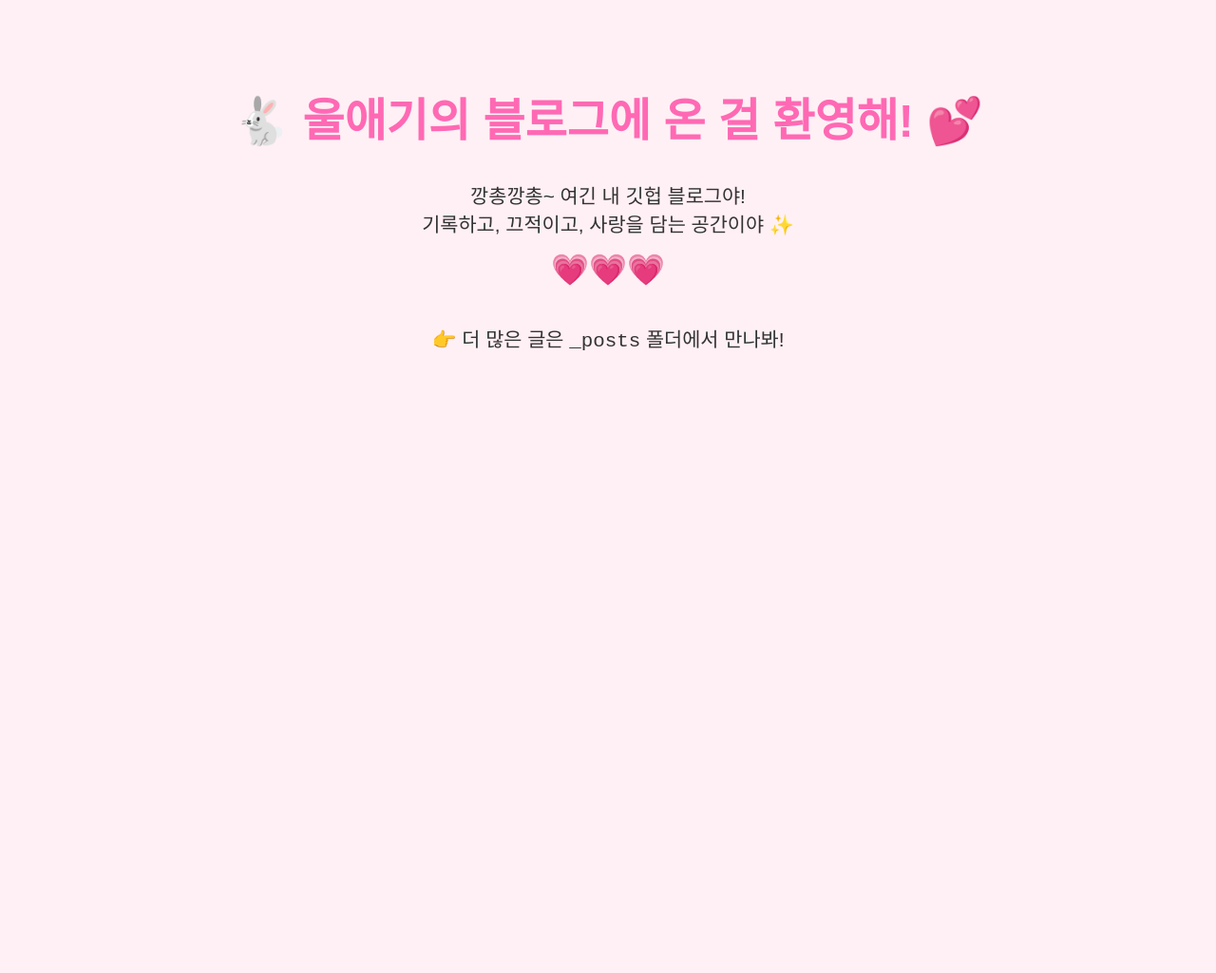
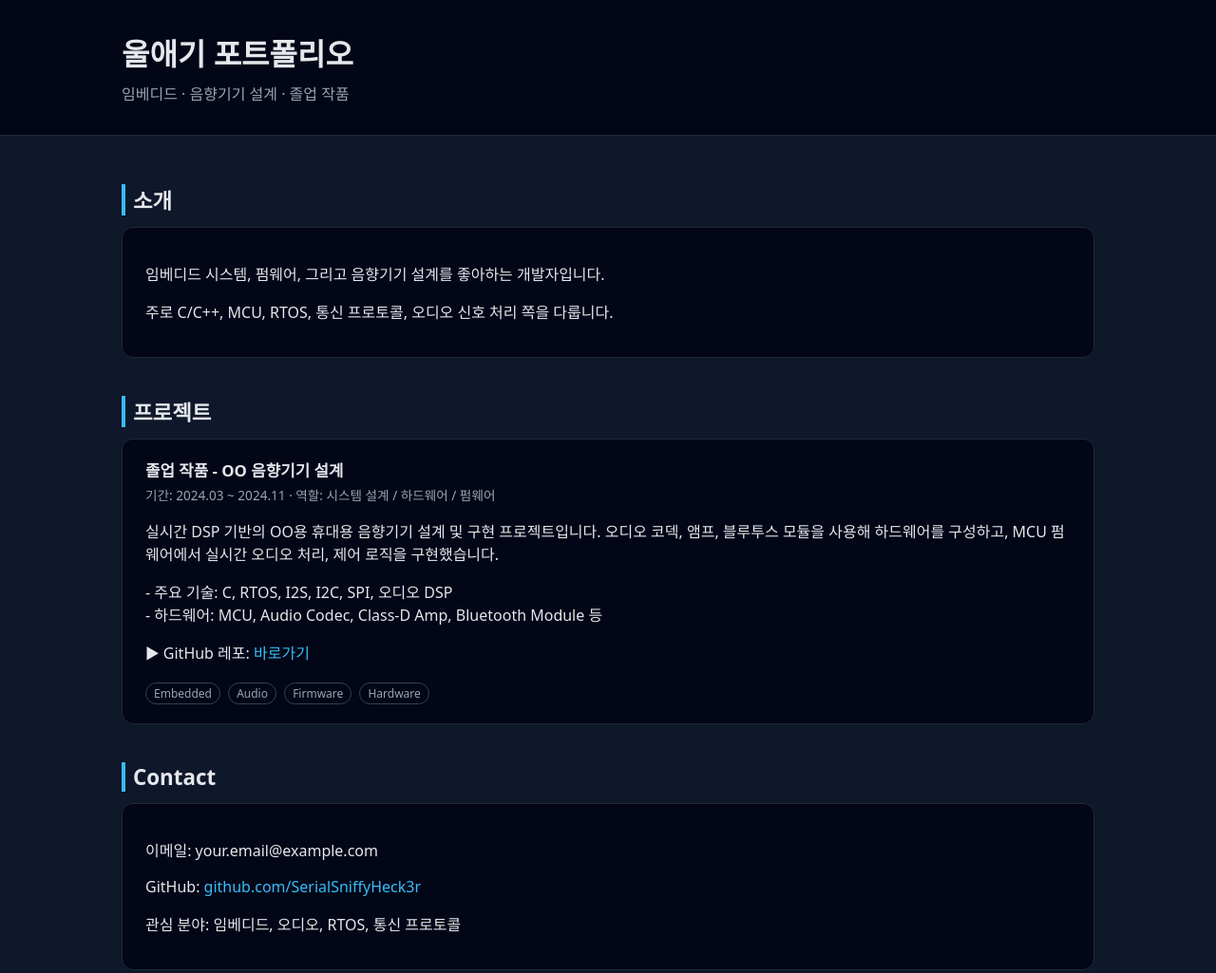
Before and after one commit to SerialSniffyHeck3r/SerialSniffyHeck3r.github.io, a plain HTML site: page index.html in a window 1280 px wide. Shown: the top 1025 px of the page at 95% size. Before the commit the page ends 800 px from the top, so only its background shows below. Drawn offline with Linux system fonts and the light colour scheme.

Commit message:
Add files via upload

```diff
--- a/index.html
+++ b/index.html
@@ -2,38 +2,155 @@
 <html lang="ko">
 <head>
   <meta charset="UTF-8">
-  <meta name="viewport" content="width=device-width, initial-scale=1">
-  <title>울애기의 블로그 💗</title>
+  <title>울애기 포트폴리오 - 임베디드 & 음향기기</title>
   <style>
     body {
-      font-family: 'Arial', sans-serif;
-      background-color: #fff0f5;
-      color: #333;
+      margin: 0;
+      padding: 0;
+      font-family: system-ui, -apple-system, BlinkMacSystemFont, "Segoe UI", sans-serif;
+      background: #0f172a;
+      color: #e5e7eb;
+    }
+
+    header {
+      padding: 2rem 10%;
+      background: #020617;
+      border-bottom: 1px solid #1f2937;
+    }
+
+    .title {
+      font-size: 2rem;
+      font-weight: 700;
+    }
+
+    .subtitle {
+      margin-top: 0.5rem;
+      color: #9ca3af;
+    }
+
+    main {
+      padding: 2rem 10%;
+    }
+
+    section {
+      margin-bottom: 2.5rem;
+    }
+
+    h2 {
+      font-size: 1.4rem;
+      margin-bottom: 0.75rem;
+      border-left: 4px solid #38bdf8;
+      padding-left: 0.5rem;
+    }
+
+    .card {
+      border: 1px solid #1f2937;
+      border-radius: 0.75rem;
+      padding: 1.25rem 1.5rem;
+      background: #020617;
+      margin-bottom: 1rem;
+    }
+
+    .tag {
+      display: inline-block;
+      padding: 0.15rem 0.5rem;
+      border-radius: 999px;
+      border: 1px solid #374151;
+      font-size: 0.75rem;
+      margin-right: 0.25rem;
+      margin-top: 0.25rem;
+      color: #9ca3af;
+    }
+
+    .project-title {
+      font-weight: 600;
+      font-size: 1.05rem;
+      margin-bottom: 0.25rem;
+    }
+
+    .project-meta {
+      font-size: 0.85rem;
+      color: #9ca3af;
+      margin-bottom: 0.5rem;
+    }
+
+    a {
+      color: #38bdf8;
+      text-decoration: none;
+    }
+
+    a:hover {
+      text-decoration: underline;
+    }
+
+    footer {
+      padding: 1.5rem 10%;
+      border-top: 1px solid #1f2937;
+      font-size: 0.85rem;
+      color: #6b7280;
       text-align: center;
-      padding: 3rem;
-    }
-    h1 {
-      font-size: 3rem;
-      color: #ff69b4;
-    }
-    p {
-      font-size: 1.3rem;
-      margin-top: 1rem;
-    }
-    .heart {
-      font-size: 2rem;
-      animation: bounce 1.2s infinite;
-    }
-    @keyframes bounce {
-      0%, 100% { transform: translateY(0); }
-      50% { transform: translateY(-10px); }
     }
   </style>
 </head>
 <body>
-  <h1>🐇 울애기의 블로그에 온 걸 환영해! 💕</h1>
-  <p>깡총깡총~ 여긴 내 깃헙 블로그야!<br>기록하고, 끄적이고, 사랑을 담는 공간이야 ✨</p>
-  <p class="heart">💗💗💗</p>
-  <p>👉 더 많은 글은 <code>_posts</code> 폴더에서 만나봐!</p>
+  <header>
+    <div class="title">울애기 포트폴리오</div>
+    <div class="subtitle">임베디드 · 음향기기 설계 · 졸업 작품</div>
+  </header>
+
+  <main>
+    <section id="about">
+      <h2>소개</h2>
+      <div class="card">
+        <p>임베디드 시스템, 펌웨어, 그리고 음향기기 설계를 좋아하는 개발자입니다.</p>
+        <p>주로 C/C++, MCU, RTOS, 통신 프로토콜, 오디오 신호 처리 쪽을 다룹니다.</p>
+      </div>
+    </section>
+
+    <section id="projects">
+      <h2>프로젝트</h2>
+
+      <div class="card">
+        <div class="project-title">졸업 작품 - OO 음향기기 설계</div>
+        <div class="project-meta">
+          기간: 2024.03 ~ 2024.11 · 역할: 시스템 설계 / 하드웨어 / 펌웨어
+        </div>
+        <p>
+          실시간 DSP 기반의 OO용 휴대용 음향기기 설계 및 구현 프로젝트입니다.
+          오디오 코덱, 앰프, 블루투스 모듈을 사용해 하드웨어를 구성하고,
+          MCU 펌웨어에서 실시간 오디오 처리, 제어 로직을 구현했습니다.
+        </p>
+        <p>
+          - 주요 기술: C, RTOS, I2S, I2C, SPI, 오디오 DSP<br>
+          - 하드웨어: MCU, Audio Codec, Class-D Amp, Bluetooth Module 등
+        </p>
+        <p>
+          ▶ GitHub 레포: <a href="https://github.com/SerialSniffyHeck3r/레포이름-여기-나중에-수정">바로가기</a>
+        </p>
+        <div>
+          <span class="tag">Embedded</span>
+          <span class="tag">Audio</span>
+          <span class="tag">Firmware</span>
+          <span class="tag">Hardware</span>
+        </div>
+      </div>
+
+      <!-- 나중에 프로젝트 더 추가하고 싶으면 아래 카드 복붙해서 내용만 바꾸면 됨 -->
+
+    </section>
+
+    <section id="contact">
+      <h2>Contact</h2>
+      <div class="card">
+        <p>이메일: your.email@example.com</p>
+        <p>GitHub: <a href="https://github.com/SerialSniffyHeck3r">github.com/SerialSniffyHeck3r</a></p>
+        <p>관심 분야: 임베디드, 오디오, RTOS, 통신 프로토콜</p>
+      </div>
+    </section>
+  </main>
+
+  <footer>
+    © 2026. 울애기 포트폴리오.
+  </footer>
 </body>
 </html>
```
